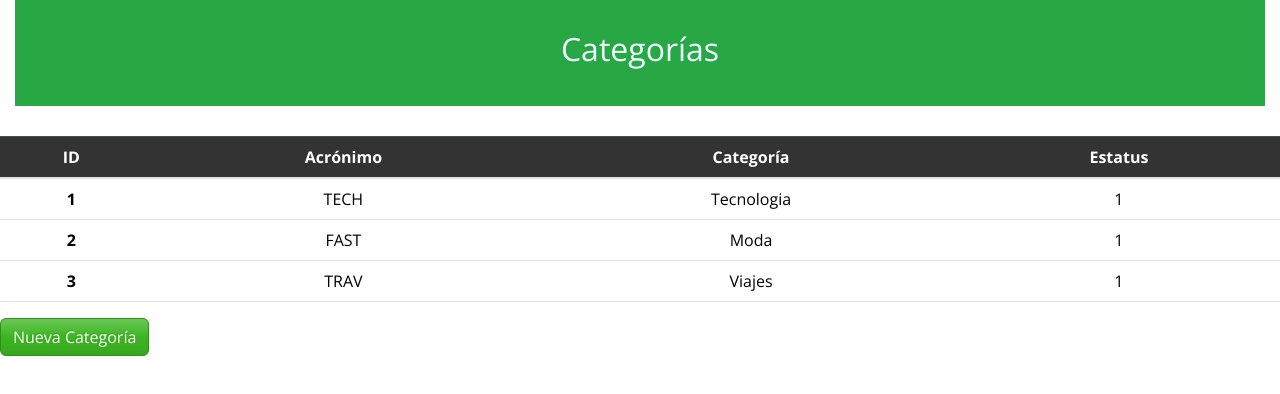
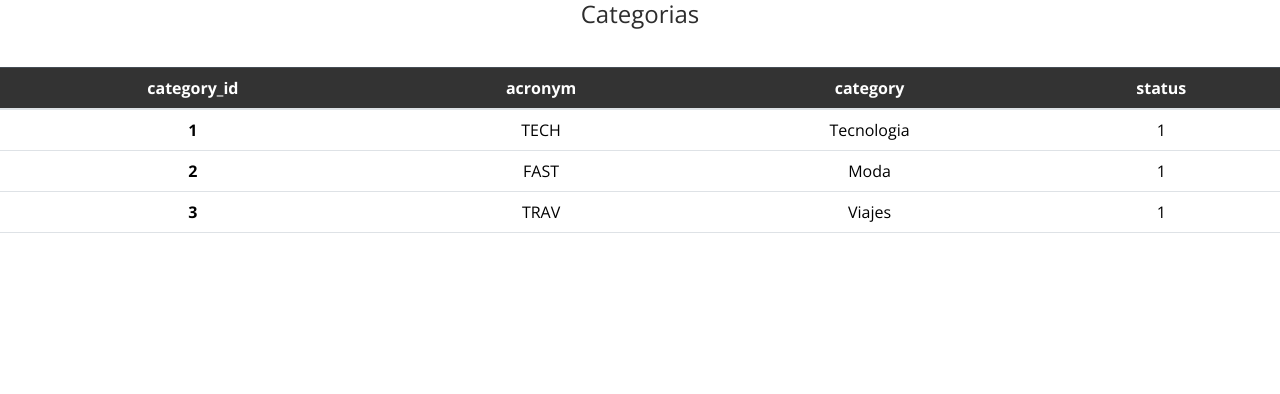
Before and after one commit to alexysge/alexysge-Proyecto-Desarrollo-Front_2024-2, an Angular app: page /category in a window 1280 px wide. Shown: the top 394 px of the page. Built offline with nearby package versions, Linux system fonts and the light colour scheme.

Commit message:
Ng for en html

```diff
--- a/src/app/module/component/category/category.component.html
+++ b/src/app/module/component/category/category.component.html
@@ -1,8 +1,6 @@
 <body>
     <div class="col">
-        <div class="card-header">
-            <h4 class="title">Categorías</h4>
-        </div>
+        <h4>Categorias</h4>
     </div>
     <!-- Tabla -->
     <div class="tabla-container">
@@ -10,10 +8,10 @@
             <thead>
                 <tr class="table-dark">
                     <!-- Registros -->
-                    <th scope="col">ID</th>
-                    <th scope="col">Acrónimo</th>
-                    <th scope="col">Categoría</th>
-                    <th scope="col">Estatus</th>
+                    <th scope="col">category_id</th>
+                    <th scope="col">acronym</th>
+                    <th scope="col">category</th>
+                    <th scope="col">status</th>
                 </tr>
             </thead>
             <tbody>
@@ -25,48 +23,5 @@
                 </tr>
             </tbody>
         </table>
-
-        <!-- Botón -->
-        <button type="button" class="btn btn-success" data-bs-toggle="modal" data-bs-target="#modalForm"
-            (click)="showModalForm()">Nueva Categoría</button>
-
-        <!-- Modal -->
-        <div class="modal fade" id="modalForm" tabindex="-1" aria-labelledby="categoryModalLabel" aria-hidden="true"
-            data-bs-backdrop="static" data-bs-keyboard="false">
-            <div class="modal-dialog modal-sm">
-                <div class="modal-content">
-                    <div class="modal-header">
-                        <h5 class="modal-title" id="categoryModalLabel">Nueva Categoría</h5>
-                        <button type="button" class="btn-close" data-bs-dismiss="modal" aria-label="Close"></button>
-                    </div>
-                    <div class="modal-body">
-                        <form [formGroup]="form" (ngSubmit)="onSubmit()">
-
-                            <div class="mb-3">
-                                <label for="category" class="form-label">Categoría</label>
-                                <input type="text" class="form-control" formControlName="category"
-                                    placeholder="Nombre de la categoría"
-                                    [ngClass]="{'is-invalid': form.controls['category'].errors && submitted}">
-
-                                <small class="input-error-message" *ngIf="form.controls['category'].errors && submitted">Ingresa un nombre de categoría</small>
-                            </div>
-
-                            <div class="mb-3">
-                                <label for="acronym" class="form-label">Acrónimo</label>
-                                <input type="text" class="form-control" formControlName="acronym"
-                                    placeholder="Acrónimo de la categoría"
-                                    [ngClass]="{'is-invalid': form.controls['acronym'].errors && submitted}">
-
-                                <small class="input-error-message" *ngIf="form.controls['acronym'].errors && submitted">Ingresa un acrónimo de categoría</small>
-                            </div>
-
-                            <div class="form-button">
-                                <button type="submit" class="btn btn-success btn-new">Guardar</button>
-                            </div>
-                        </form>
-                    </div>
-                </div>
-            </div>
-        </div>
     </div>
 </body>
```
